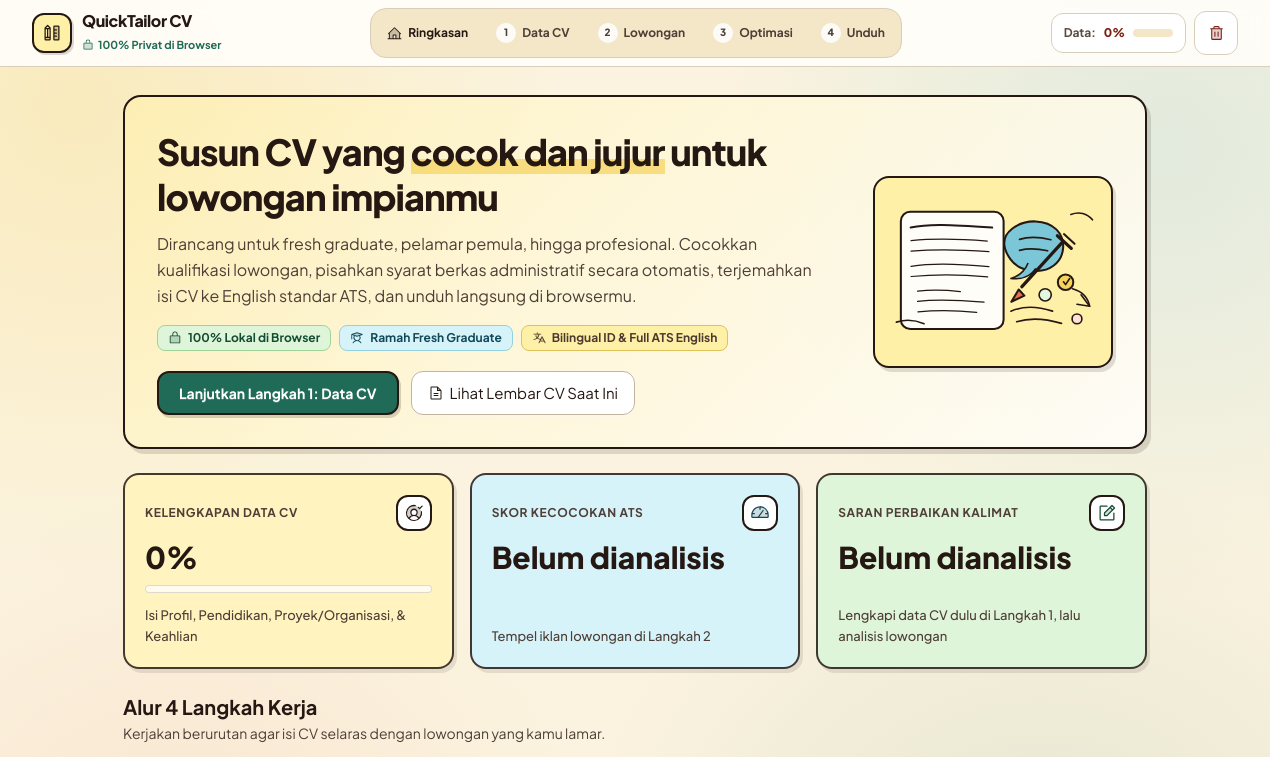
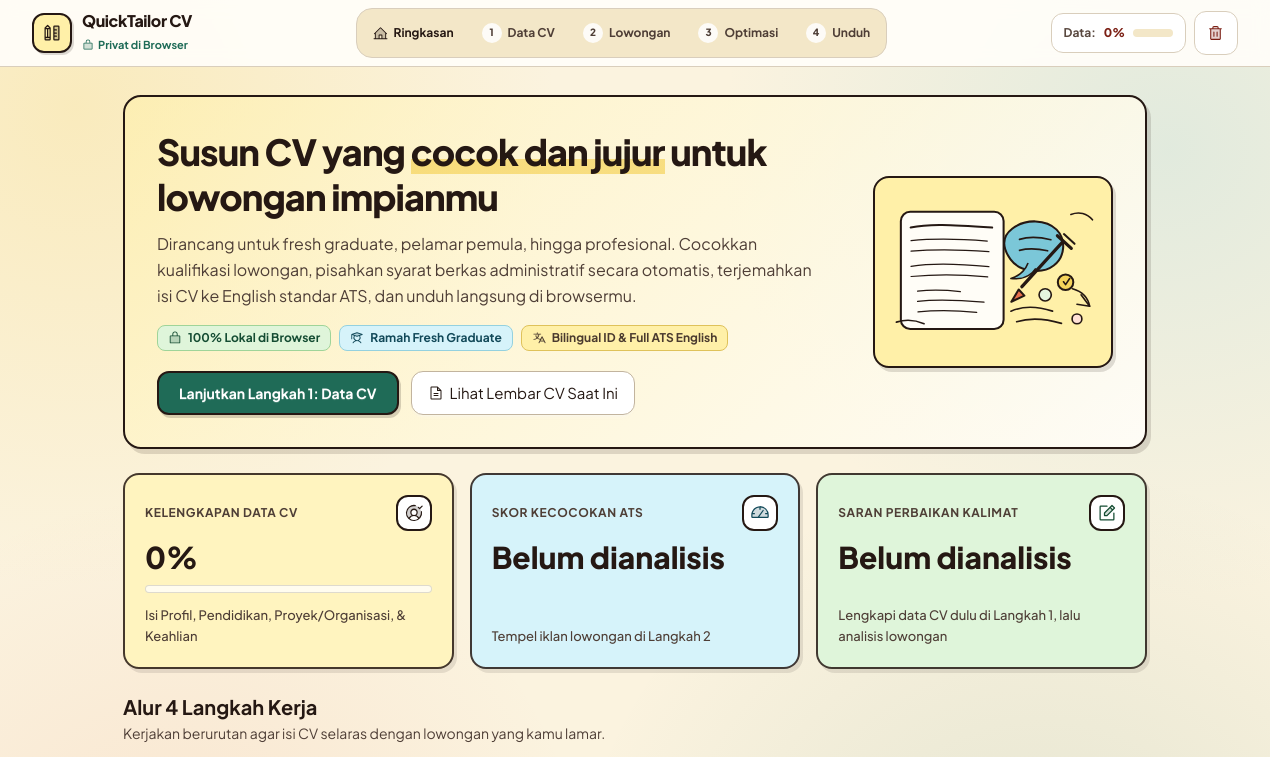
Before and after one commit to miezlearning/aris-cv, a Next.js app: page / in a window 1280 px wide. Shown: the top 757 px of the page. Built offline with nearby package versions, Linux system fonts and the light colour scheme.

Commit message:
refactor: shorten privacy badge label in Header

```diff
--- a/src/components/Header.tsx
+++ b/src/components/Header.tsx
@@ -123,7 +123,7 @@ export const Header = ({
               </span>
               <span className="hidden xl:inline-flex items-center gap-1 text-[11px] font-bold text-[#1F6B57]">
                 <LockSimple size={12} weight="duotone" aria-hidden="true" />
-                <span>100% Privat di Browser</span>
+                <span>Privat di Browser</span>
               </span>
             </div>
           </Link>
```
